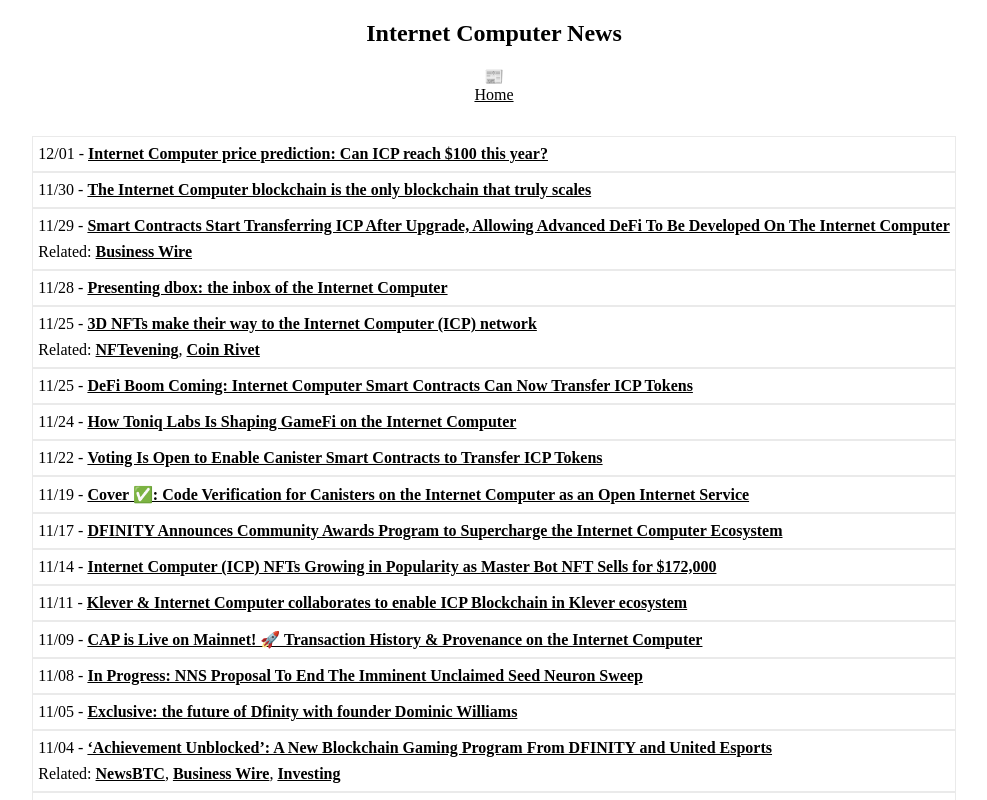
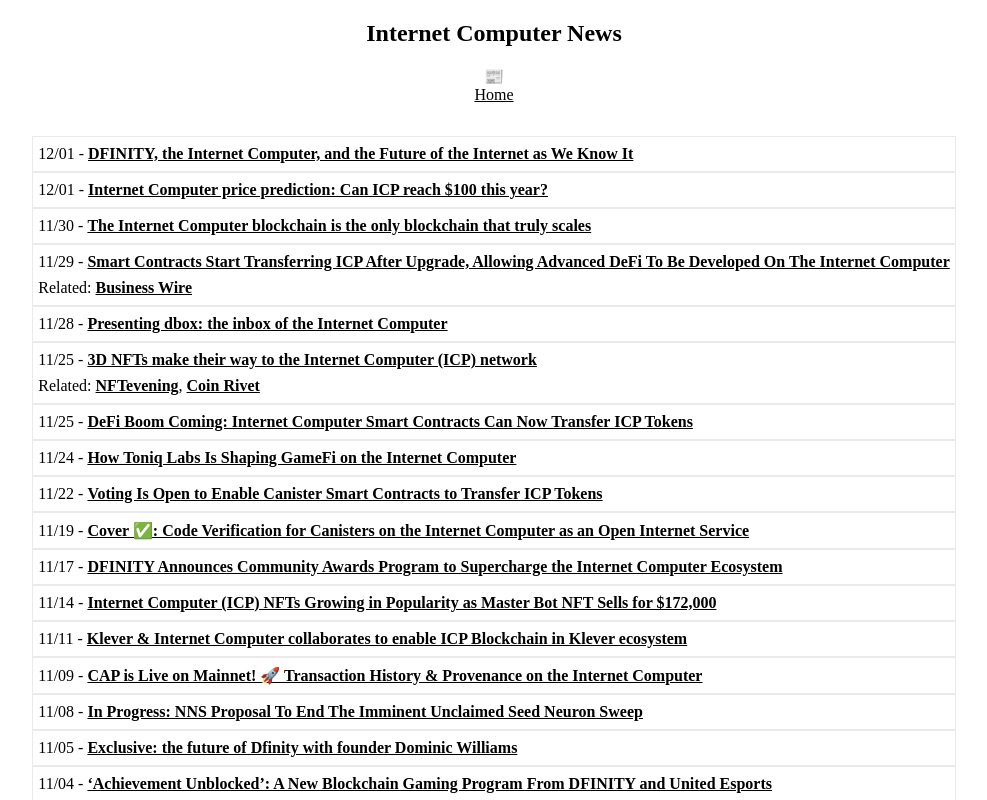
Before and after one commit to rjlucasm/ictoday, a Next.js app: page /news/2021 in a window 1280 px wide. Shown: the top 800 px of the page, without its empty margins (146-1133 px from the left). Built offline with nearby package versions, Linux system fonts and the light colour scheme.

Commit message:
More News 12/01

```diff
--- a/components/topnews.js
+++ b/components/topnews.js
@@ -2,6 +2,7 @@ import Link from 'next/link'
 
 const Topnews = () => (
     <div className="topnews">
+        <p><a href="https://www.techtimes.com/amp/articles/268770/20211201/dfinity-the-internet-computer-and-the-future-of-the-internet-as-we-know-it.htm" target="_blank" rel="noopener noreferrer">DFINITY, the Internet Computer, and the Future of the Internet as We Know It</a></p>
         <p><a href="https://www.the-sun.com/money/4180620/internet-computer-icp-price-prediction/" target="_blank" rel="noopener noreferrer">Internet Computer price prediction: Can ICP reach $100 this year?</a></p>
         <Link href="/news/2021"><a style={{ color: 'inherit' }, {fontWeight: 'bold'}}>+News</a></Link>
     </div>
--- a/pages/news/2021.js
+++ b/pages/news/2021.js
@@ -17,6 +17,9 @@ export default function News21() {
             <Link href="/"><a style={{ color: 'inherit' }}>Home</a></Link>
 
             <div className="pagesgrid">
+            <div className="pagescard">12/01 -&nbsp;
+                <a href="https://www.techtimes.com/amp/articles/268770/20211201/dfinity-the-internet-computer-and-the-future-of-the-internet-as-we-know-it.htm" target="_blank" rel="noopener noreferrer">DFINITY, the Internet Computer, and the Future of the Internet as We Know It</a>
+            </div>
             <div className="pagescard">12/01 -&nbsp;
                 <a href="https://www.the-sun.com/money/4180620/internet-computer-icp-price-prediction/" target="_blank" rel="noopener noreferrer">Internet Computer price prediction: Can ICP reach $100 this year?</a>
             </div>
```
